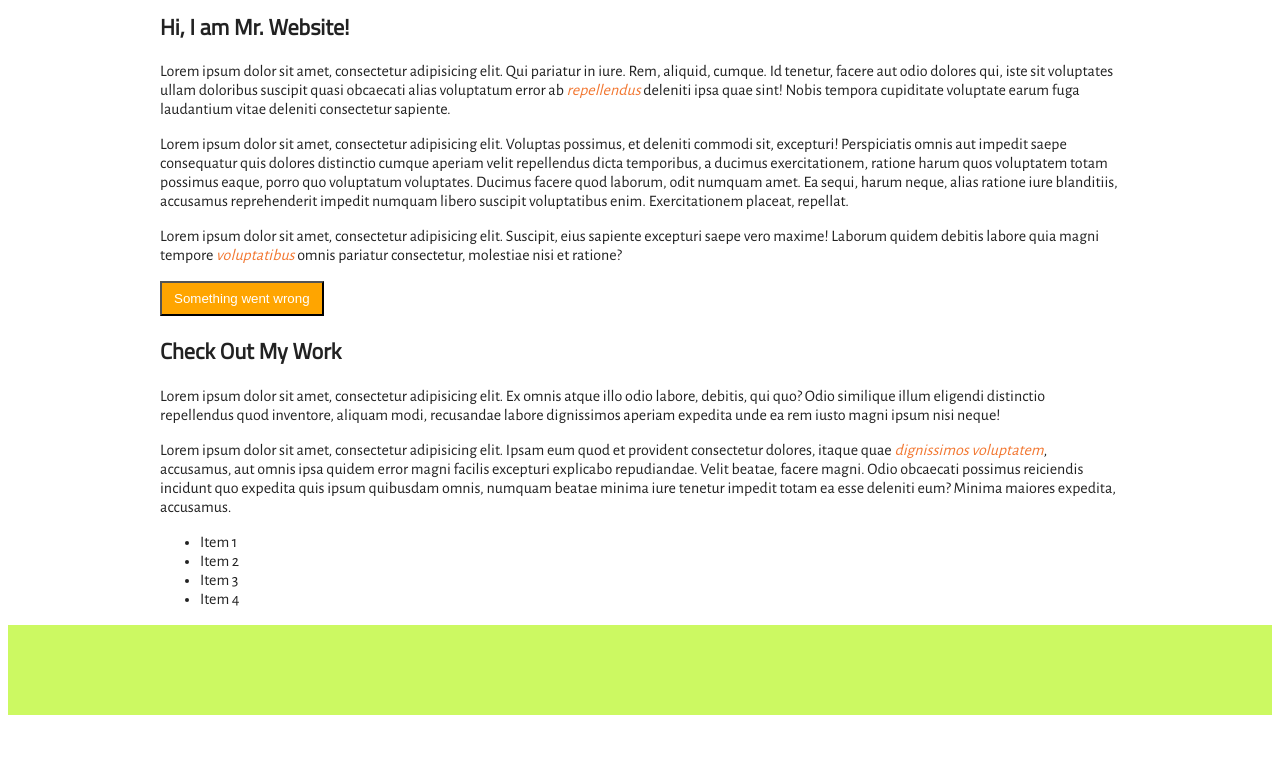
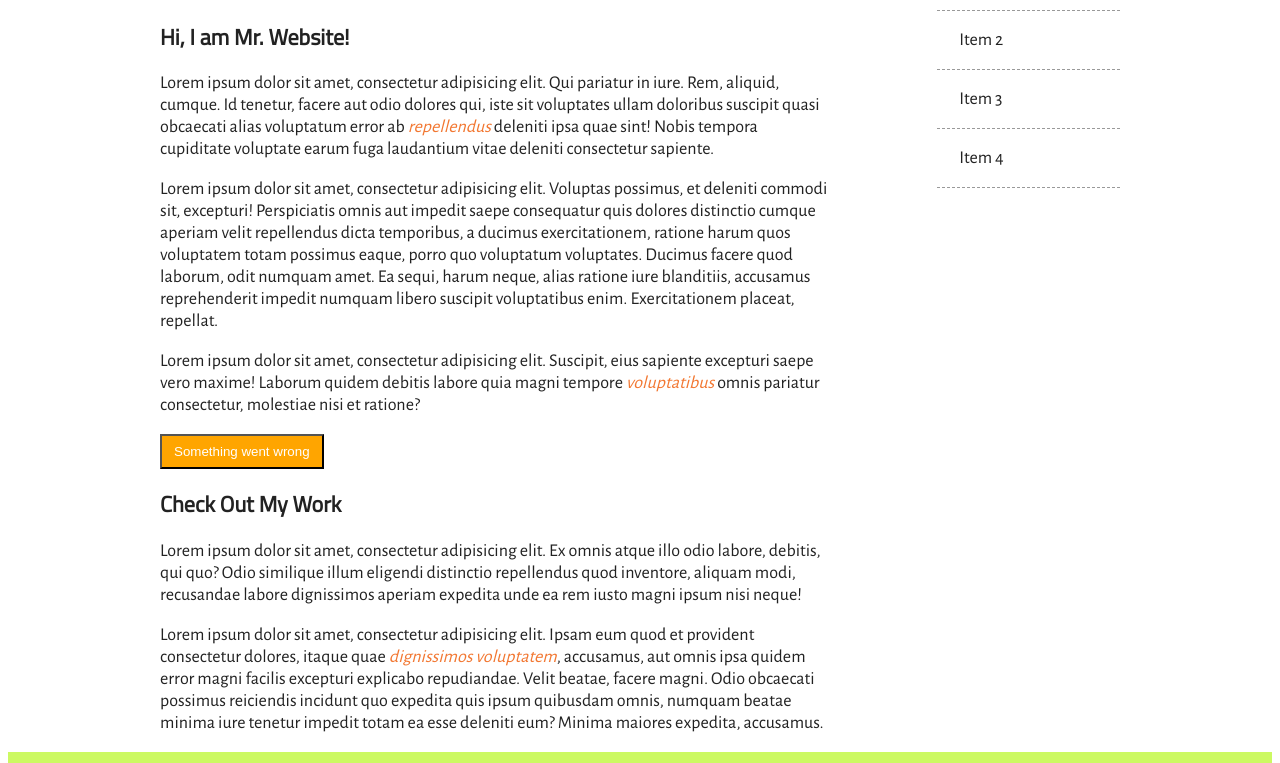
Before and after one commit to lukasz-koziara/sassPractice, a plain HTML site: page index.html in a window 1280 px wide. Shown: the part 136-899 px from the top of the page. Before the commit the page ends 859 px from the top, so only its background shows below. Drawn offline with nearby package versions, Linux system fonts and the light colour scheme.

Commit message:
own functions in sass

```diff
--- a/scss/main.scss
+++ b/scss/main.scss
@@ -1,3 +1,4 @@
+@import "partials/_functions";
 @import "partials/_variables";
 @import "partials/_mixin";
 
@@ -10,6 +11,8 @@ body {
 
   font-family: $text-font;
   color: $text-color;
+  font-size: em(18px);
+
   @include large-screens {
     font-size: 125%
   }
@@ -87,16 +90,30 @@ a {
   }
   margin-left: auto;
   margin-right: auto;
+
   #content {
+    float: left;
+    width: 6*$col;
   }
 
   #sidebar {
+    float: right;
+    width: 2*$col;
+
+    li {
+      list-style-type: none;
+      padding: em(16px) em(20px);
+      border-bottom:  1px dashed #999;
+
+      &:hover {
+        background-color: #efefef;
+      }
+    }
   }
 }
 
 #footer {
+  clear: both;
  background-color: $ternary-color;
  height: $footer-height;
- margin-left: auto;
- margin-right: auto;
 }
--- /dev/null
+++ b/scss/partials/_functions.scss
@@ -0,0 +1,17 @@
+@function sum($left, $right) {
+    @return $left + $right;
+}
+
+@function em($pixels, $context: 16px){
+    @return ($pixels / $context) * 1em;
+}
+
+@function col-width($columns: 12, $page-width: 100%, $gap: 1%) {
+    @return ($page-width - $gap*($columns - 1)) / $columns;
+}
+
+// If Your math is wrong :-)
+
+@function strip-unit($value) {
+    @return $value / ($value*0 + 1);
+}
--- a/scss/partials/_variables.scss
+++ b/scss/partials/_variables.scss
@@ -15,3 +15,4 @@ $headline-font: "Titillium Web", Georgia, serif;
 $content-width: 960px;
 $header-height: 60px;
 $footer-height: 90px;
+$col: col-width($columns: 8);
```
Also changed, not shown: css/main.css, css/main.min.css.
